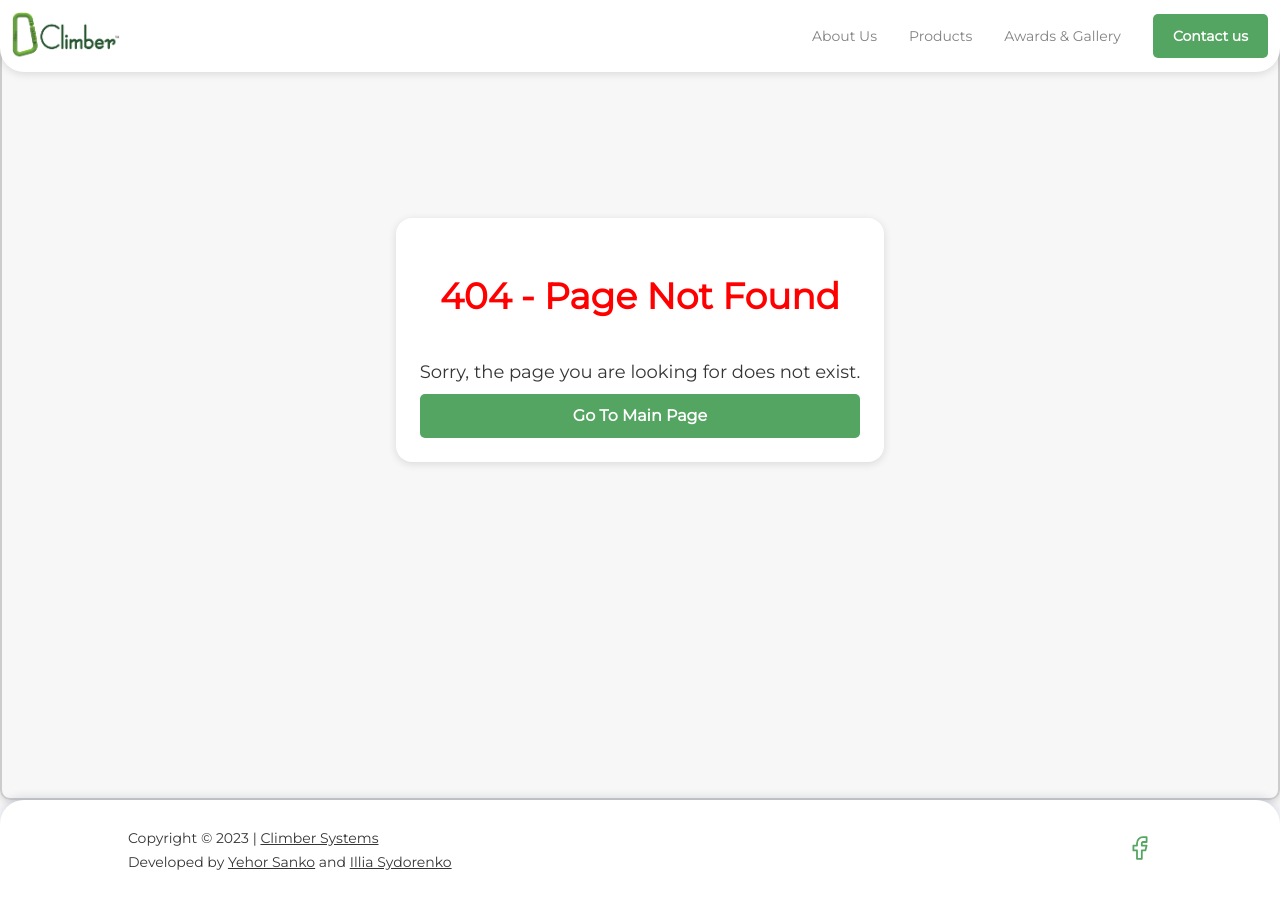
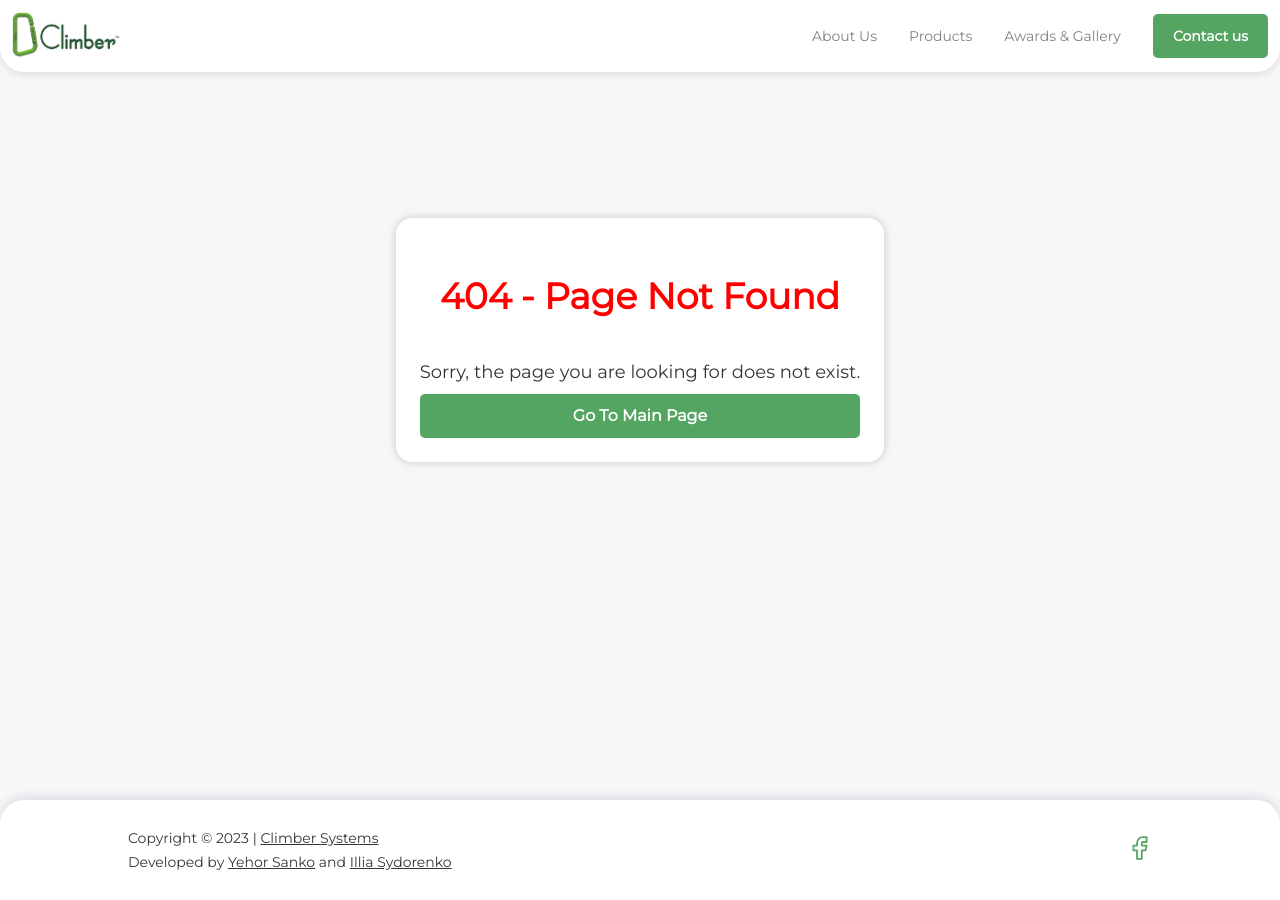
Before and after one commit to spamhws/Climber-Systems, a plain HTML site: page public/404.html in a window 1280 px wide. Drawn offline with Linux system fonts and the light colour scheme.

Commit message:
404 css fix

```diff
--- a/public/404.html
+++ b/public/404.html
@@ -37,10 +37,8 @@
 
       /* Card-like styling for the container */
       .content {
-        border: 2px solid #ccc;
-        border-radius: 10px;
-        box-shadow: 0 0 10px rgba(0, 0, 0, 0.2);
         padding: 20px;
+        margin: auto;
         text-align: center;
       }
 
@@ -61,6 +59,7 @@
         padding: 24px;
         width: auto;
         max-width: 80vw;
+        box-shadow: 0 0 10px rgba(0, 0, 0, 0.2);
       }
 
       /* Style for the button */
```
